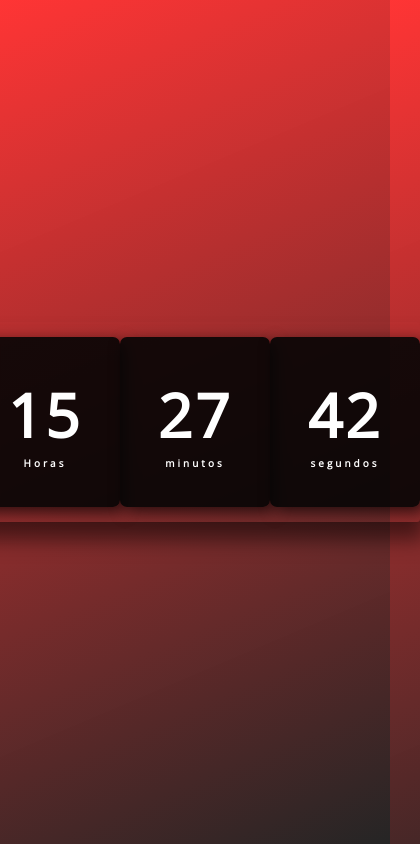
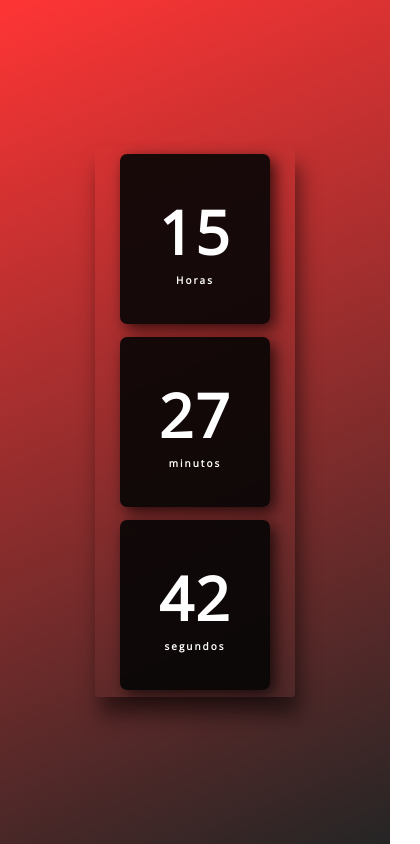
Before and after one commit to aureliodeboa/Projeto-Relogio, a plain HTML site: page index.html in a window 390 px wide. Shown: the whole page, 420 px wide, since content can reach past the window. Drawn offline with nearby package versions, Linux system fonts and the light colour scheme.

Commit message:
Responsivo

```diff
--- a/assets/css/style.css
+++ b/assets/css/style.css
@@ -55,3 +55,24 @@ body{
 .relogio span.tempo {
     font-size:  10px;
 }
+@media (max-width: 450px){
+    body{
+
+
+
+    }
+    .relogio {
+        height: 550px;
+        width: 200px;
+        flex-direction: column;
+        align-items:  center;
+        justify-content: space-around;
+
+    }
+
+    .relogio div{
+
+        flex-direction: column;
+        letter-spacing: 2px;
+    }
+}
```
